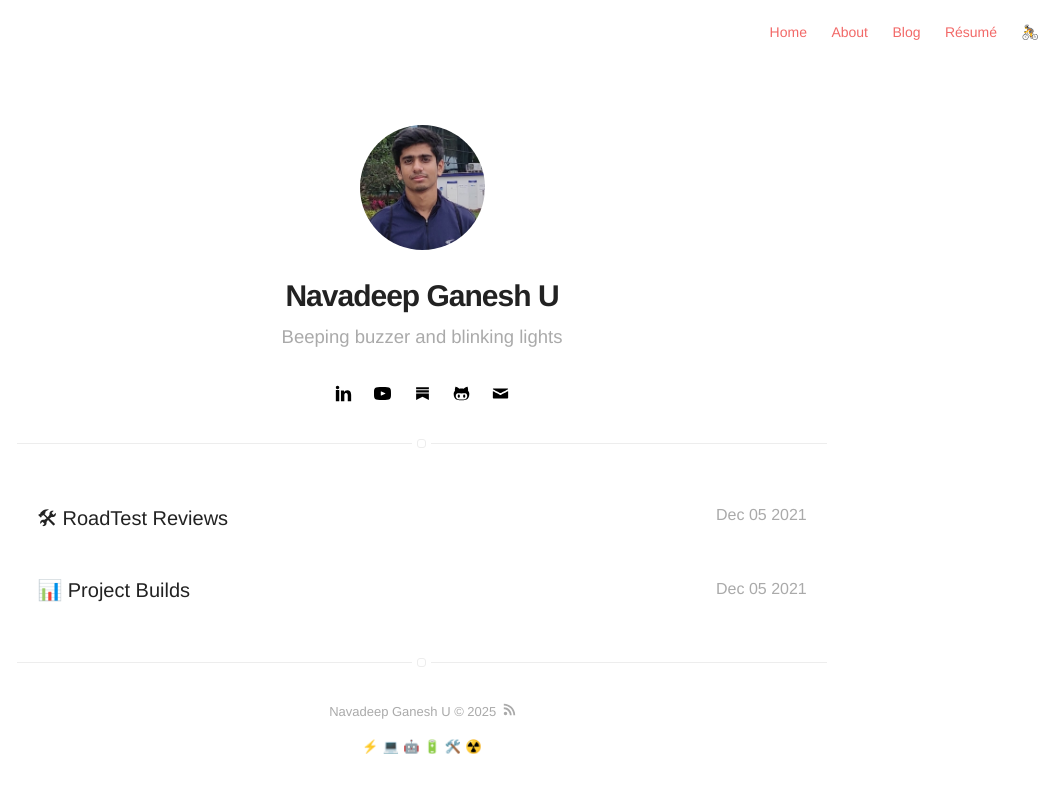
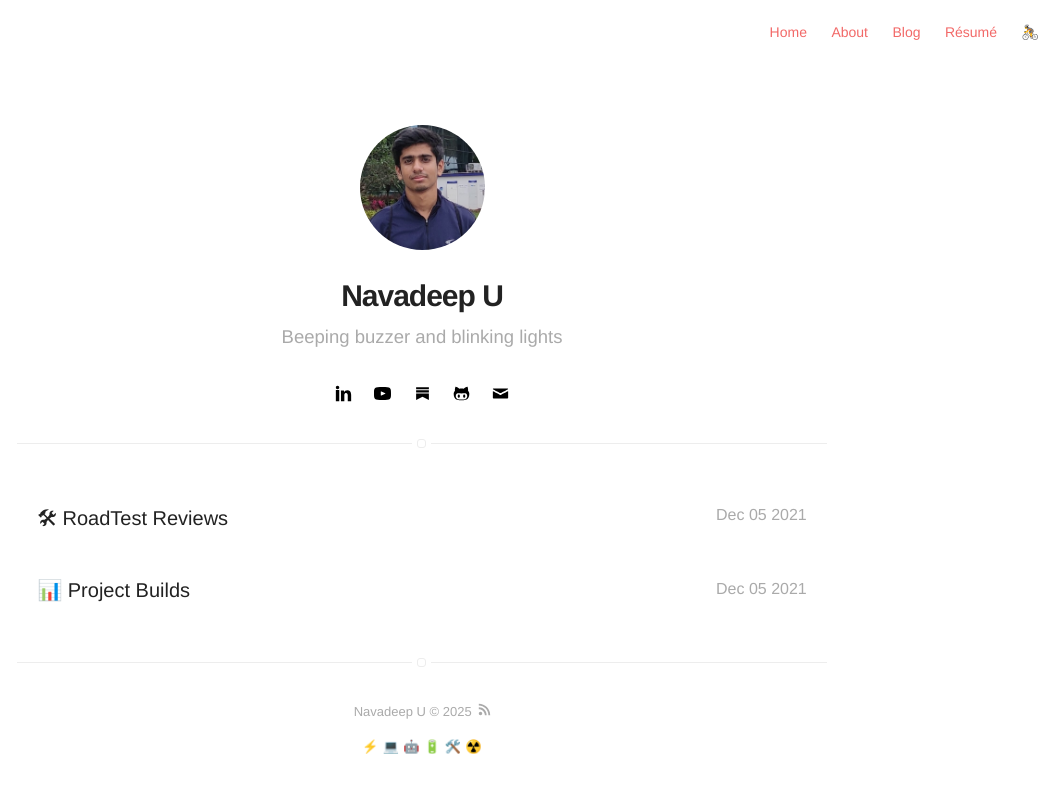
Before and after one commit to ngu25/ngu25.github.io, a Jekyll site: the page built from projects.html, in a window 1280 px wide. Shown: the top 793 px of the page, without its empty margins (218-1280 px from the left). Built offline with Jekyll 4.4.1, drawn with Linux system fonts in a browser that asks for light colours; part of the change alters nothing that is shown.

```diff
--- a/_config.yml
+++ b/_config.yml
@@ -1,5 +1,5 @@
 # main text of home
-name: Navadeep Ganesh U
+name: Navadeep U
 bio: "Beeping buzzer and blinking lights"
 
 # twitter summary info
@@ -22,7 +22,7 @@ rnr: true
 rnr-external: false
 rnr-url: rnr
 
-url: https://navadeepganeshu.github.io
+url: http://ngu25.github.io/
 # your url: https://USERNAME.github.io
 
 permalink: /:title/
@@ -39,14 +39,14 @@ analytics-google: G-XHQQZ40Q1S
 
 # if you don't want comments in your posts, leave categories empty
 disqus:
-  shortname: https-navadeepganeshu-github-io # enter this from your disqus account
+  shortname: https-ngu25-github-io # enter this from your disqus account
   categories: [blog, project] # only show disqus for posts that have these categories
 # if you don't have any of social below, comment the line
 # facebook: myfacebook
 linkedin: ngu25
 #instagram: ngu025
 #twitter: UNavadeep
-github: navadeepganeshu
+github: ngu25
 # gitlab: mygitlab
 # lastfm: mylastfm
 # stackoverflow: 7044681/mystackoverflow
```
